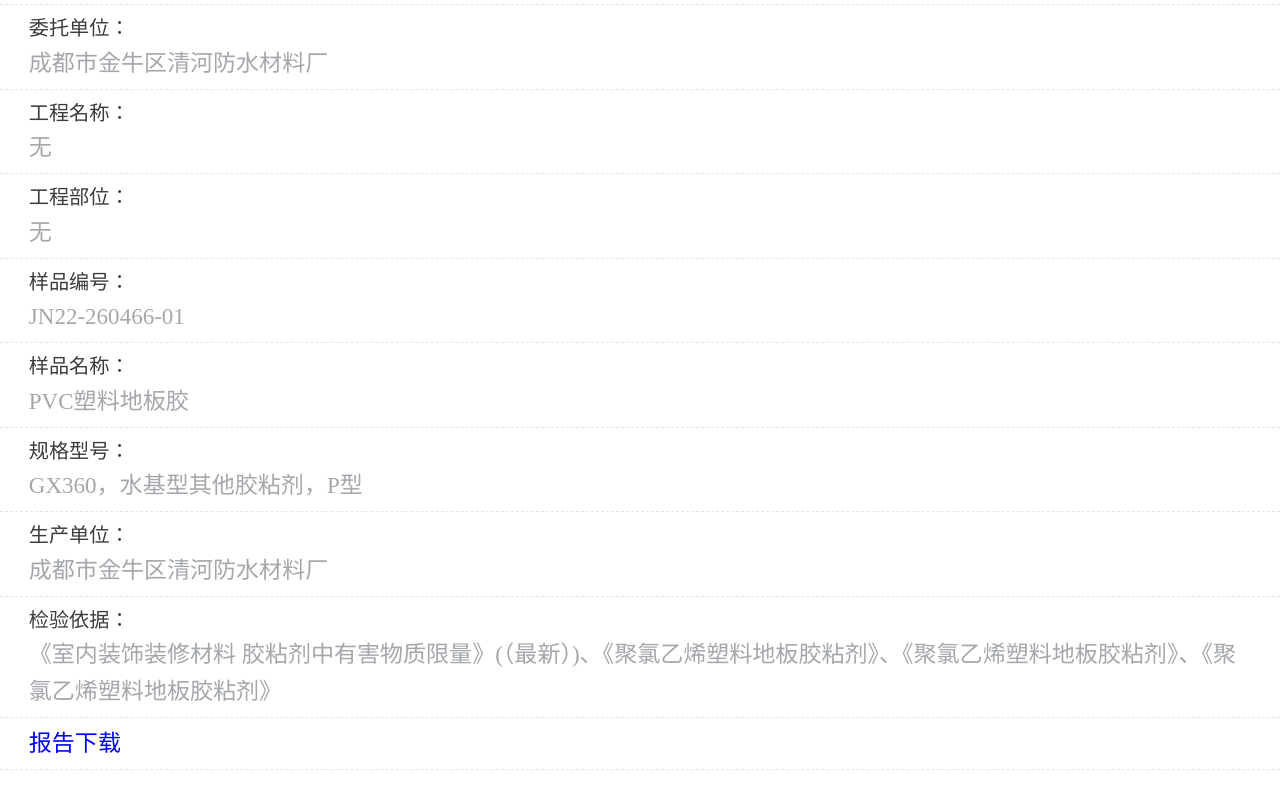
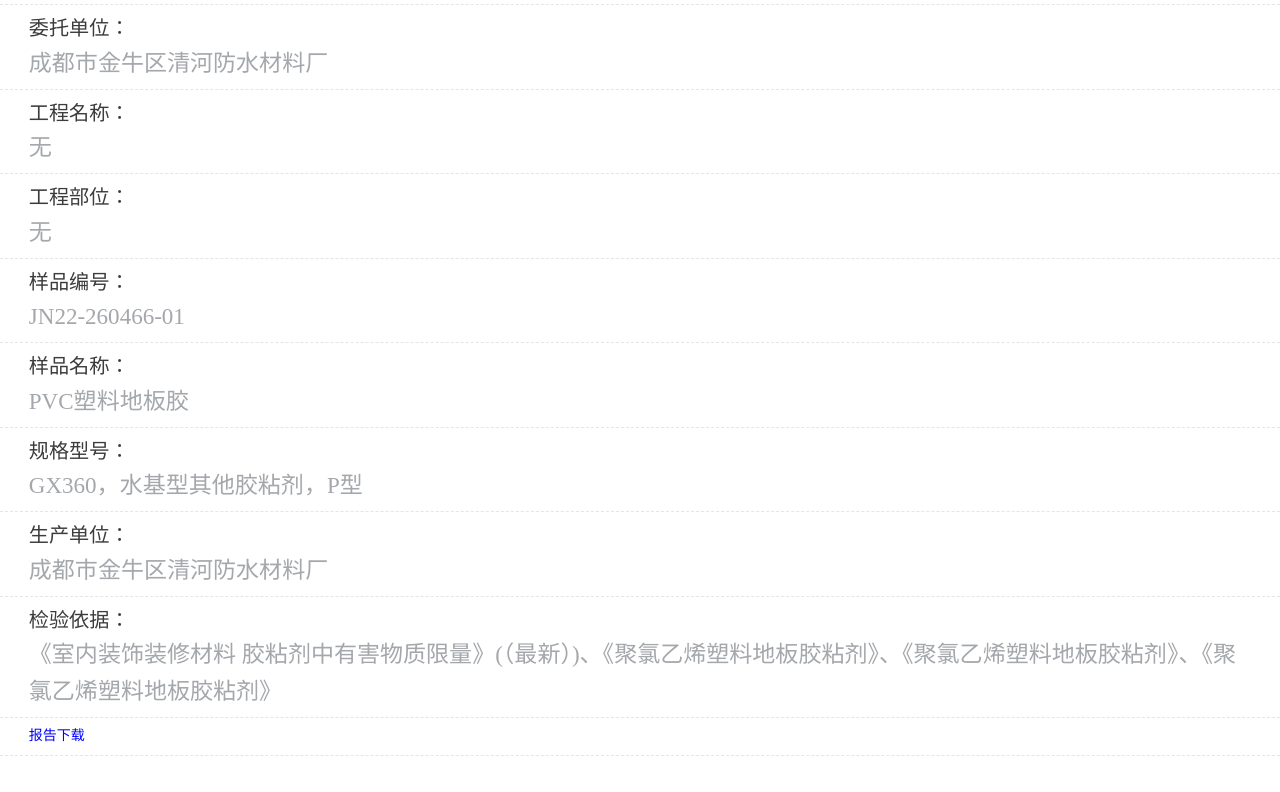
Before and after one commit to nathaliemu1992/Report-JN226-260454, a plain HTML site: page index.html in a window 1280 px wide. Shown: the part 591-1383 px from the top of the page. Drawn offline with Linux system fonts and the light colour scheme.

Commit message:
Update index.html

```diff
--- a/index.html
+++ b/index.html
@@ -30,7 +30,7 @@
         .report-list li { padding: .1rem .4rem; border-bottom: 1px dashed #e1e6eb; }
         .report-list h2 { color: #3c3c3c; font-size: .28rem; font-weight: normal; }
         .report-list p { color: #a4a7ab; font-size: .32rem; font-weight: normal; }
-        .report-list .download-link { color: blue; cursor: pointer; font-size: .32rem; }
+        .report-list .download-link { color: blue; cursor: pointer; }
 
         /* 打印样式 */
         @media print {
```
